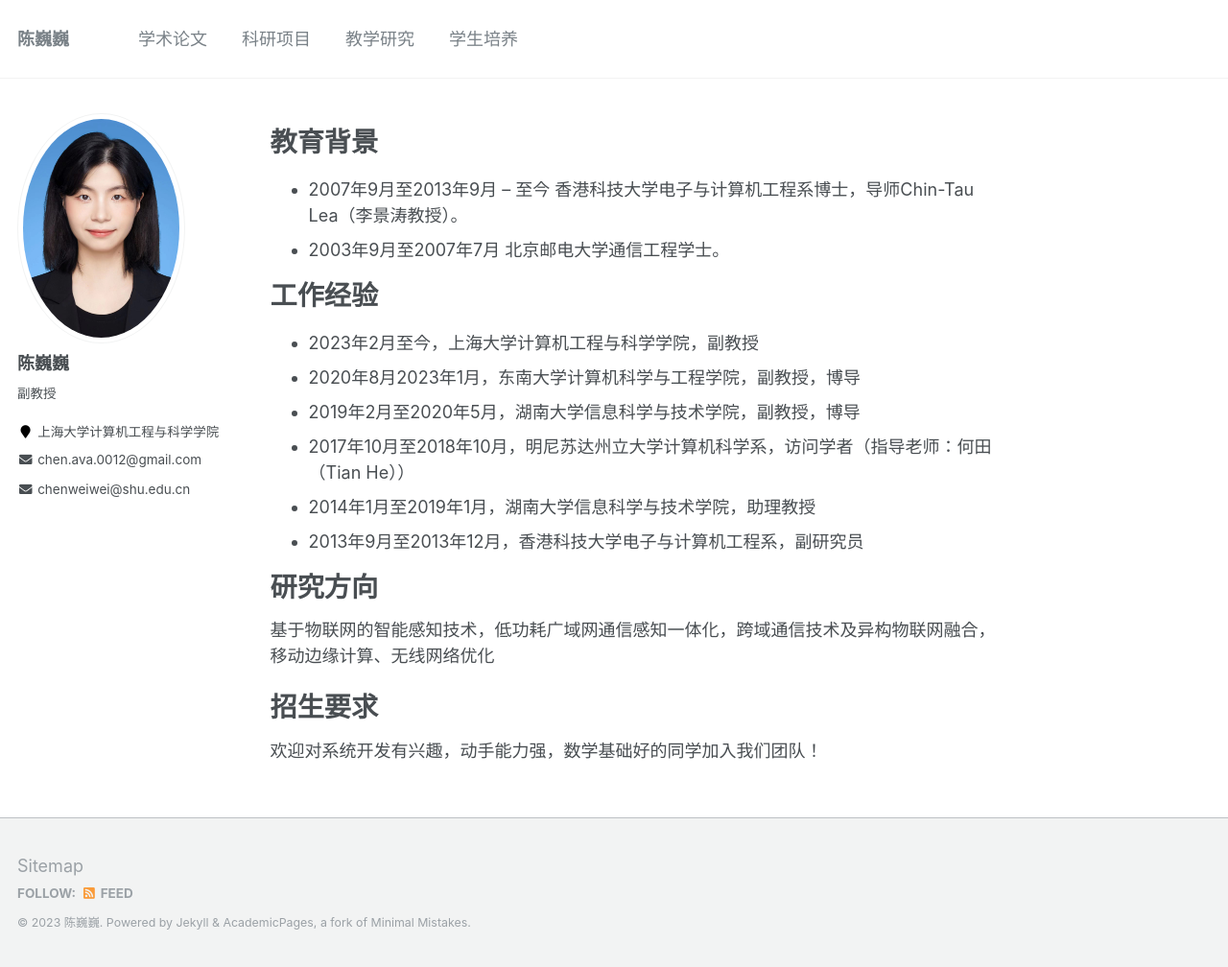
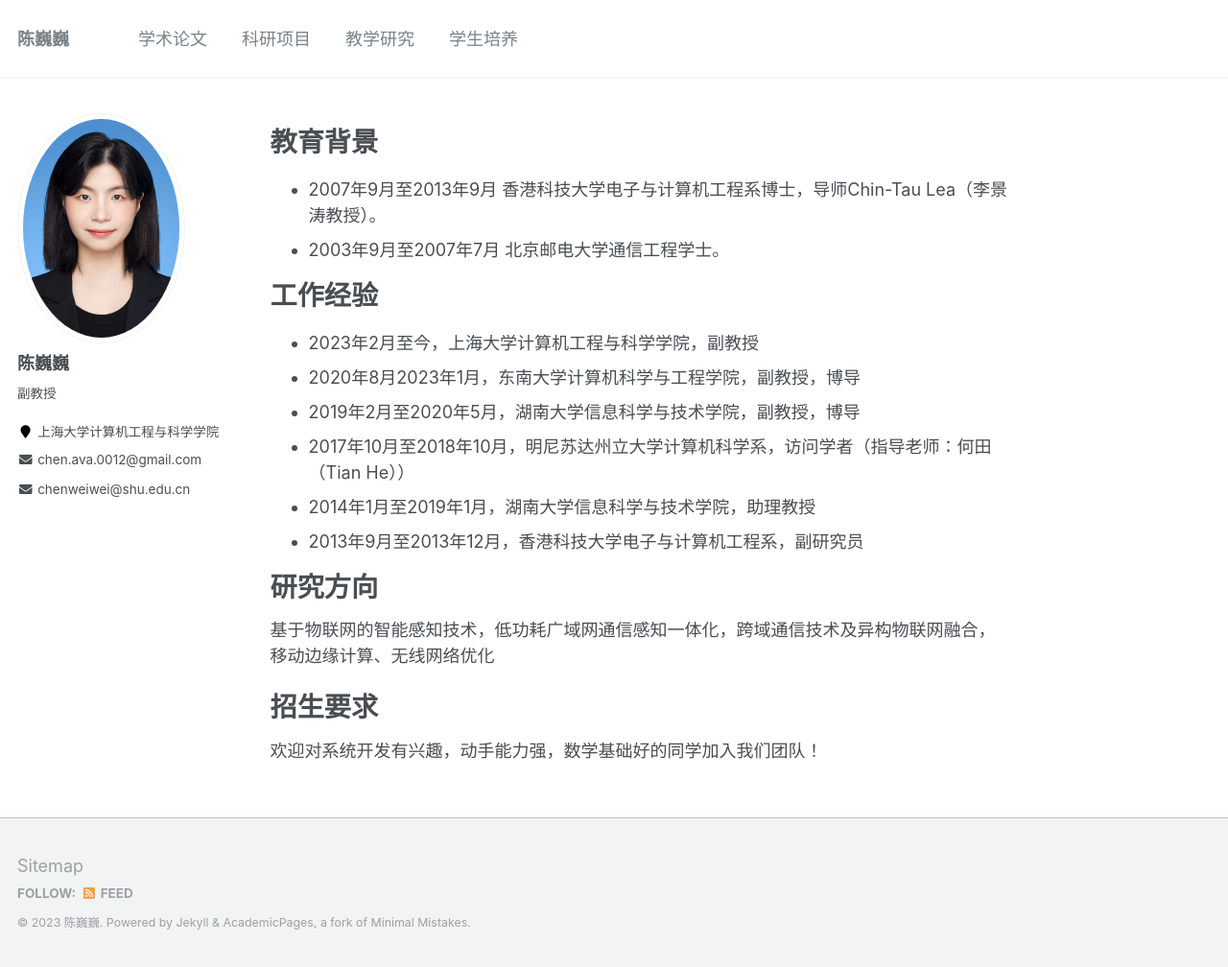
Before and after one commit to GanHongjie/testinfo, a Jekyll site: the page built from _pages/about.md, in a window 1280 px wide and 1008 px high. Shown: the whole window at 96% size. Built offline with Jekyll 4.4.1, drawn with Linux system fonts in a browser that asks for light colours.

Commit message:
fix 教育背景

```diff
--- a/_pages/about.md
+++ b/_pages/about.md
@@ -12,7 +12,7 @@ redirect_from:
 教育背景
 ======
 
-- 2007年9月至2013年9月 – 至今 香港科技大学电子与计算机工程系博士，导师Chin-Tau Lea（李景涛教授）。
+- 2007年9月至2013年9月 香港科技大学电子与计算机工程系博士，导师Chin-Tau Lea（李景涛教授）。
 - 2003年9月至2007年7月 北京邮电大学通信工程学士。
 
 
```
